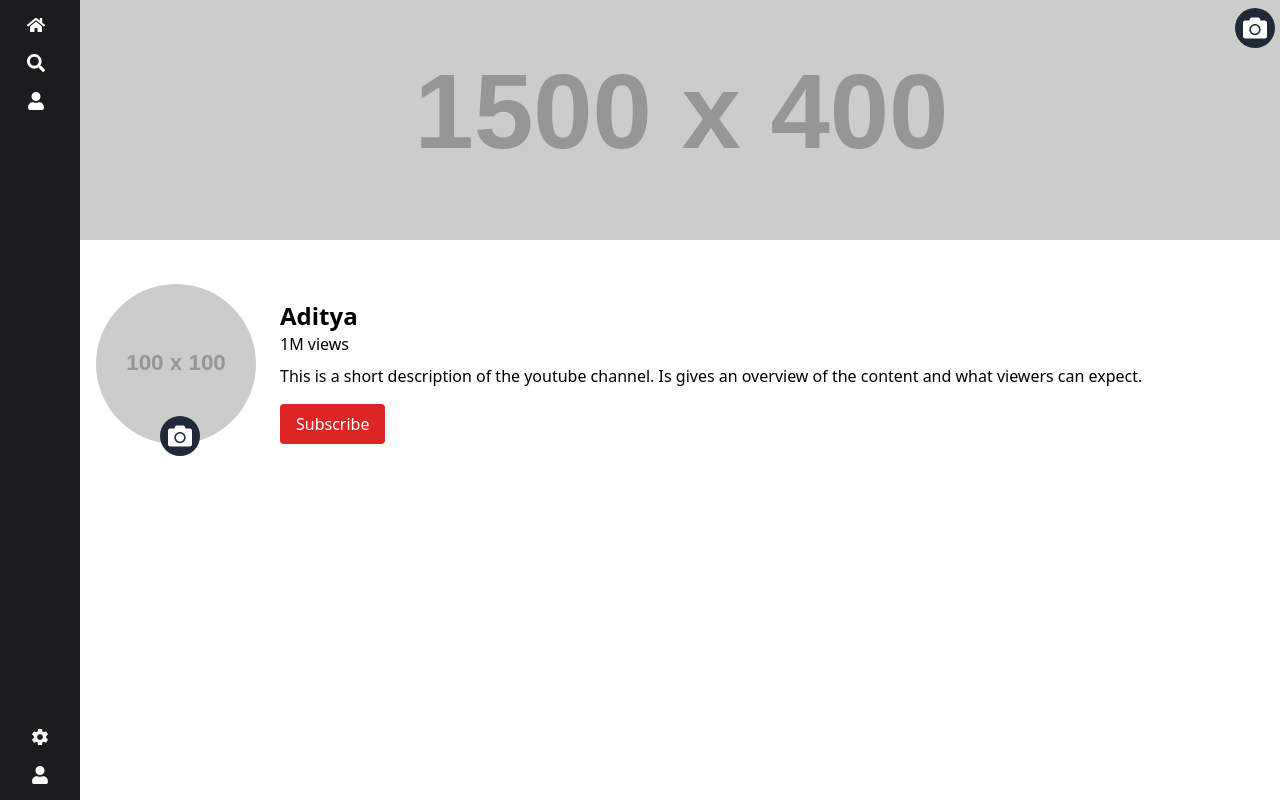
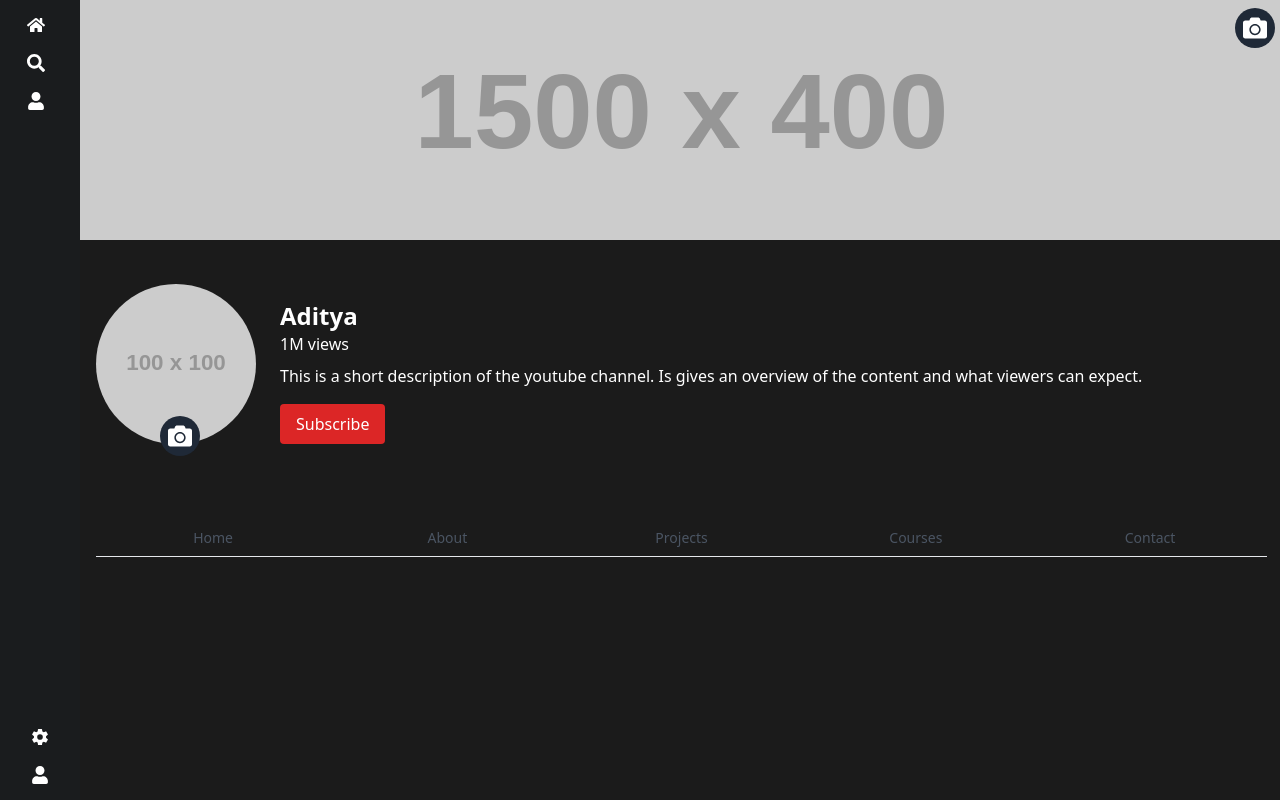
Before and after one commit to aditya-dolas-dev/Clone-Youtube-page, a React (Vite) app: page / in a window 1280 px wide. Built offline with nearby package versions, Linux system fonts and the light colour scheme.

Commit message:
commiting Card Profile Tabs phase 1

```diff
--- /dev/null
+++ b/src/components/About.tsx
@@ -0,0 +1,9 @@
+
+
+const About = () => {
+  return (
+    <div>About</div>
+  )
+}
+
+export default About
--- /dev/null
+++ b/src/components/Card.tsx
@@ -0,0 +1,37 @@
+
+interface CardProps{
+  title:string;
+  description:string;
+  image:any;
+  link:string;
+
+}
+
+const Card = ({title,description,image,link}:CardProps) => {
+  return (
+    <div className="max-w-sm mx-auto m-[1rem] bg-[#1A1C1E] rounded-lg shadow-md overflow-hidden">
+      <img  className="w-full h-48 object-cover" src={image} alt={title} />
+
+
+      <div className="p-6">
+        <h2 className="text-2xl font-bold mb-2">{title}</h2>
+        <p className="text-gray-700 mb-4">{description}</p>
+
+
+        <a
+          href={link}
+          className="inline-block px-4 py-2 bg-white text-black font-semibold rounded-lg shadow hover:text-white transition duration-200">
+
+            Learn More
+        </a>
+
+
+
+      </div>
+
+
+    </div>
+  )
+}
+
+export default Card
--- /dev/null
+++ b/src/components/Contact.tsx
@@ -0,0 +1,8 @@
+
+const Contact = () => {
+  return (
+    <div>Contact</div>
+  )
+}
+
+export default Contact
--- a/src/components/Profile.tsx
+++ b/src/components/Profile.tsx
@@ -1,5 +1,6 @@
 import { useState } from "react";
 import { FaCamera } from "react-icons/fa";
+import Tabs from "./Tabs";
 
 const Profile = () => {
 
@@ -71,8 +72,10 @@ const Profile = () => {
         <button className="ml-[4rem] mt-4 bg-red-600 text-white py-2 px-4 rounded hover:bg-red-500">Subscribe</button>
        </div>
       </div>
+
+      <Tabs/>
     </div>
-  )
+  );
 }
 
 export default Profile;
--- /dev/null
+++ b/src/components/Tabs.tsx
@@ -0,0 +1,99 @@
+import { FaHome,FaInfoCircle, FaPhone} from "react-icons/fa"
+import { GoProjectSymlink } from "react-icons/go"
+import { SiCoursera } from "react-icons/si"
+import About from "./About"
+import Contact from "./Contact"
+import { useState } from "react"
+import Card from "./Card"
+
+  const tabs =[
+    {
+      id:"home",
+      icon:<FaHome />,
+      label:"Home",
+      content:(
+        <div className="flex flex-wrap">
+          {Array.from({length:6}).map((_,index)=>(
+            <Card
+             key={index}
+             title="Amazing Card"
+             description="This is a cool-looking card componnet using react and tailwind css"
+             image="https://via.placeholder.com/400x300"
+            />
+          ))}
+        </div>
+      )
+    },
+    {
+      id: "about",
+      icon: <FaInfoCircle />,
+      label: "About",
+      content: <About />,
+    },
+    {
+      id: "projects",
+      icon: <GoProjectSymlink />,
+      label: "Projects",
+      content: (
+        <div className="flex flex-wrap">
+          {Array.from({ length: 6 }).map((_, index) => (
+            <Card
+              key={index}
+              title="Amazing Card"
+              description="This is a cool-looking card component using React and Tailwind CSS."
+              image="https://via.placeholder.com/400x300"
+            />
+          ))}
+        </div>
+      ),
+    },
+    {
+      id: "courses",
+      icon: <SiCoursera />,
+      label: "Courses",
+      content: (
+        <div className="flex flex-wrap">
+          {Array.from({ length: 6 }).map((_, index) => (
+            <Card
+              key={index}
+              title="Amazing Card"
+              description="This is a cool-looking card component using React and Tailwind CSS."
+              image="https://via.placeholder.com/400x300"
+            />
+          ))}
+        </div>
+      ),
+    },
+    {
+      id: "contact",
+      icon: <FaPhone />,
+      label: "Contact",
+      content: <Contact/>,
+    },
+  ]
+
+const Tabs = () => {
+  const [activeTab,setActiveTab] = useState([0].id);
+  return (
+    <div className="p-4 mt-[3rem]">
+    <div className=" flex border-b border-gray-200">
+      {tabs.map(tab=>(
+        <button key={tab.id} className={`flex-1 text-center py-2 px-4 font-medium text-sm ${activeTab===tab.id? 'border-b-2' : 'text-gray-600'}`} onClick={()=>setActiveTab(tab.id)}>
+
+          <div className="flex items-center justify-center space-x-2">
+            {tabs.icon  }
+            <span>{tab.label}</span>
+          </div>
+
+        </button>
+      ))}
+    </div>
+
+    <div className="mt-4 p-4 rounded-lg">
+      {tabs.find((tab)=> tab.id===activeTab)?.content}
+    </div>
+    </div>
+  )
+}
+
+export default Tabs
--- a/src/style.css
+++ b/src/style.css
@@ -1,3 +1,8 @@
 @tailwind base;
 @tailwind components;
 @tailwind utilities;
+
+body {
+  background-color: #1b1b1b;
+  color: #fff;
+}
```
